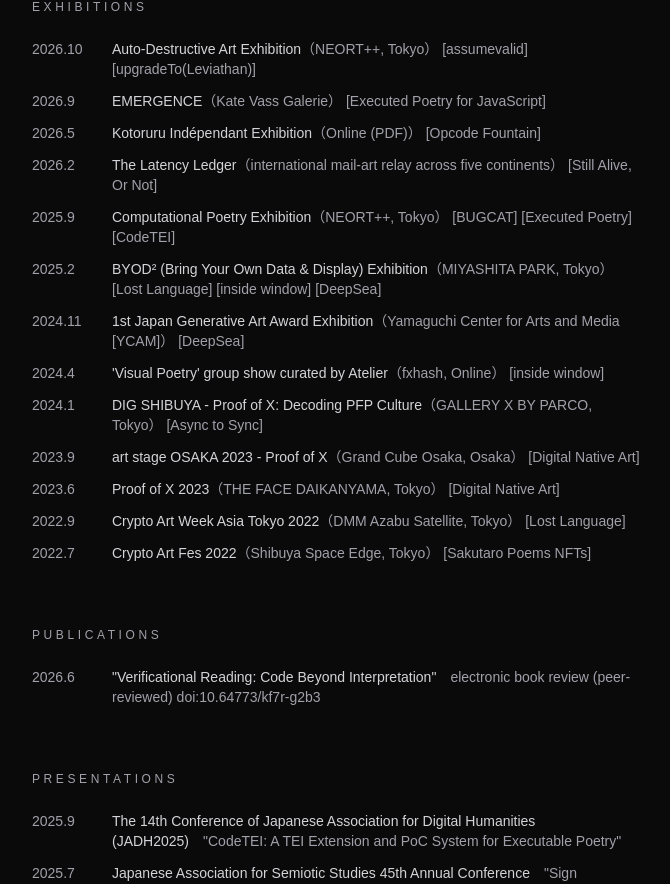
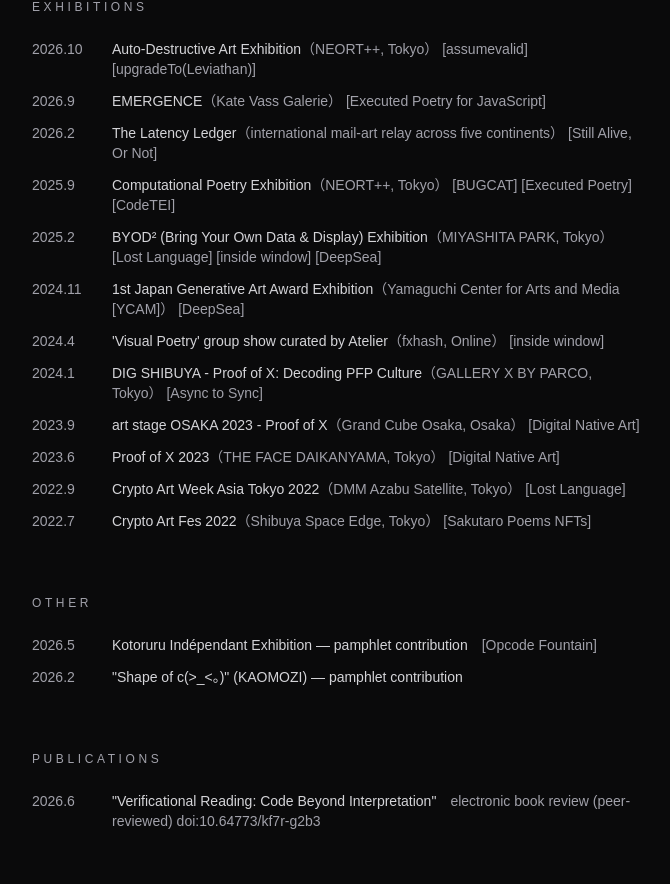
Before and after one commit to avcdsld/zeroichiarakawa, a Next.js app: page /cv in a window 1280 px wide. Shown: the part 757-1641 px from the top of the page, without its empty margins (304-974 px from the left). Built offline with nearby package versions, Linux system fonts and the light colour scheme.

Commit message:
cv: add OTHER section with KAOMOZI pamphlet, move Kotoruru from exhibitions works: update opcode-fountain image and add exhibition link

```diff
--- a/app/cv/page.tsx
+++ b/app/cv/page.tsx
@@ -98,16 +98,6 @@ export default function Page() {
             href="https://www.katevassgalerie.com/emergence"
           />
           <CVItemLink
-            year="2026.5"
-            text={t(
-              'Kotoruru Indépendant Exhibition',
-              '言ルル アンデパンダン展',
-            )}
-            venue={t('Online (PDF)', 'オンライン（PDF）')}
-            works="[Opcode Fountain]"
-            href="https://x.com/hasaqui/status/2060300998443446632"
-          />
-          <CVItemLink
             year="2026.2"
             text="The Latency Ledger"
             venue={t(
@@ -191,6 +181,27 @@ export default function Page() {
             venue={t('Shibuya Space Edge, Tokyo', '渋谷SPACE EDGE, 東京')}
             works={t('[Sakutaro Poems NFTs]', '[萩原朔太郎 詩のNFT]')}
             href="https://conata.world/caf/2022"
+          />
+        </Section>
+
+        {/* Other */}
+        <Section title={t('OTHER', 'その他')}>
+          <CVItemWithLink
+            year="2026.5"
+            linkText={t(
+              'Kotoruru Indépendant Exhibition — pamphlet contribution',
+              '言ルル アンデパンダン展 — 寄稿',
+            )}
+            href="https://x.com/hasaqui/status/2060300998443446632"
+            desc="[Opcode Fountain]"
+          />
+          <CVItemWithLink
+            year="2026.2"
+            linkText={t(
+              '"Shape of c(>_<。)" (KAOMOZI) — pamphlet contribution',
+              '「Shape of c(>_<。)」（KAOMOZI）— パンフレット寄稿',
+            )}
+            href="https://kaomozi.bandcamp.com/merch/shape-of-c-performance-pamphlet-standard-edition"
           />
         </Section>
 
--- a/lib/menu-data.ts
+++ b/lib/menu-data.ts
@@ -100,6 +100,7 @@ export const menuData: Section[] = [
           'Apollinaire arranged natural language as visual form in his collection Calligrammes (1918). This work is a concrete poem that replaces the material with EVM (Ethereum Virtual Machine) opcodes. Each word corresponds to an execution defined by the specification. The instructions that well up from reproducible ground pile up, shatter, and spread to both sides in symmetry. The end of execution always hints at its own presence.\n\nPresented in the Kotoruru Indépendant Exhibition, an unjuried, free-of-charge, open-submission exhibition organized by Hasaqui, held as an online PDF publication.',
         descriptionJa:
           'アポリネールは詩集『カリグラム』（1918）にて、自然言語を視覚形式として配置した。本作はその素材を EVM（Ethereum Virtual Machine）のオペコードに置換した具体詩である。各語には、仕様によって定められた実行が対応する。複製可能な地盤から湧き上がった命令群は、積み上がり、砕け、両脇に広がり対称をなす。実行の終焉は、常にその存在を仄めかしている。\n\nhasaqui 主催の「言ルル アンデパンダン展」に出展。無審査・無償・自由出品のアンデパンダン展で、オンラインPDF誌面を会場として開催された。',
+        externalUrls: ['https://x.com/hasaqui/status/2060300998443446632'],
         year: '2026',
       },
       {
```
Also changed, not shown: public/images/opcode-fountain.jpg.
